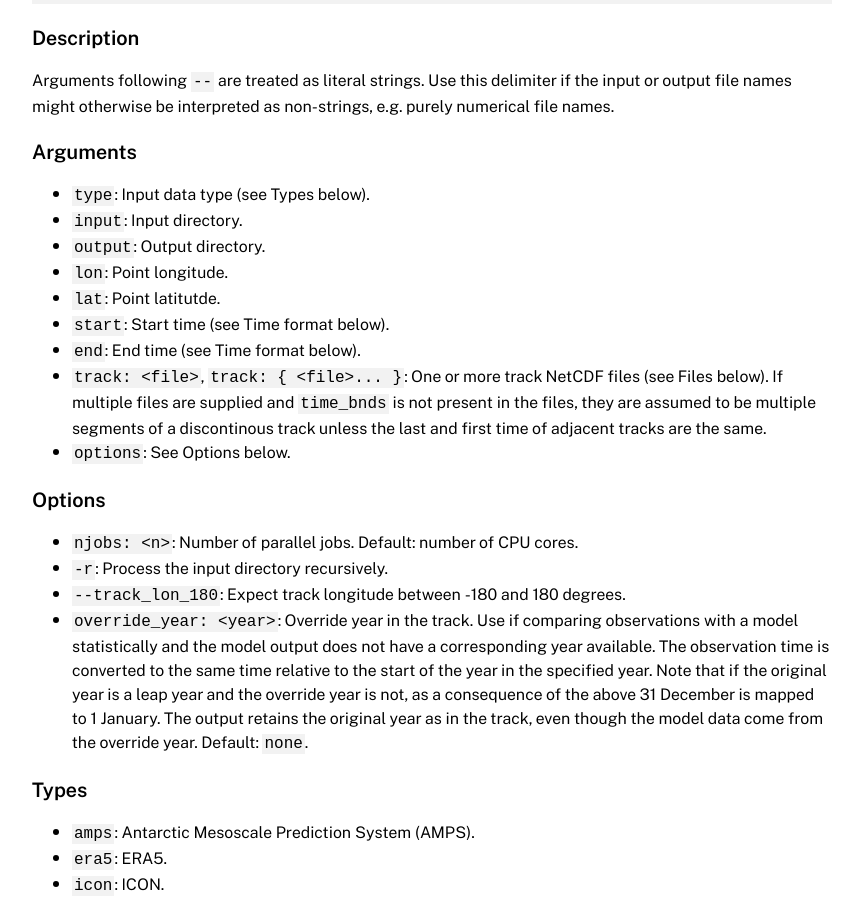
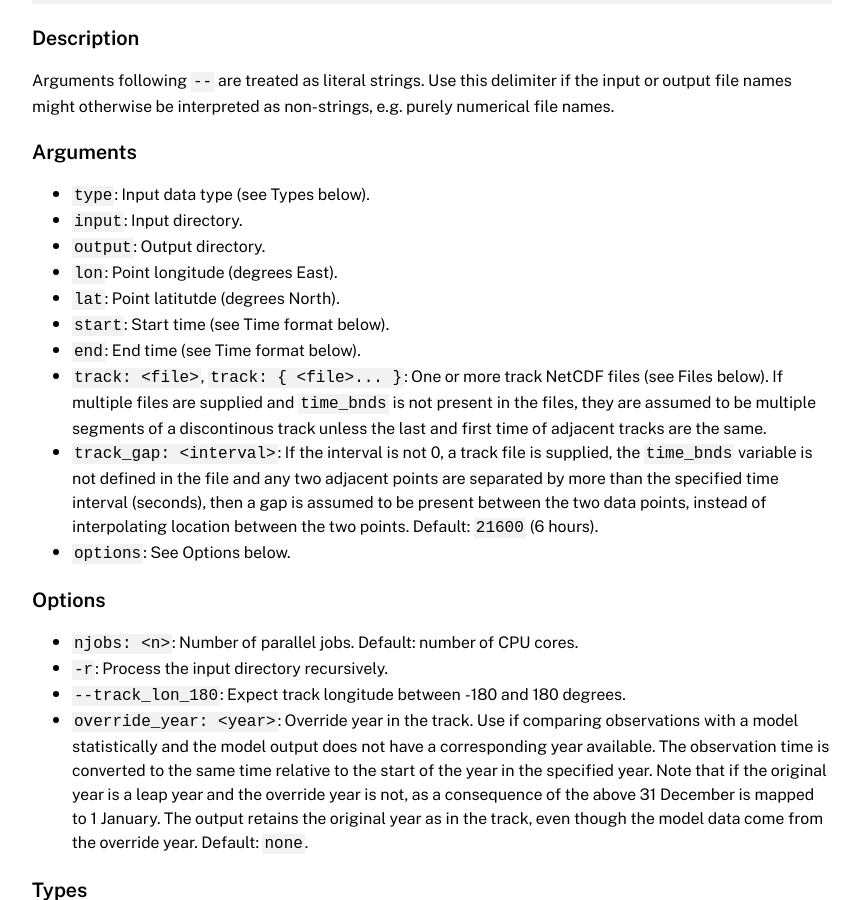
Before and after one commit to alcf-lidar/alcf, a Jekyll site: the page built from docs/documentation/cli/cmd_model.md, in a window 1280 px wide and 900 px high, scrolled down 546 px. Shown: the whole window, without its empty margins (208-1071 px from the left). Built offline with Jekyll 4.4.1, drawn with Linux system fonts in a browser that asks for light colours.

Commit message:
Update documentation

```diff
--- a/docs/_includes/cmd_model.md
+++ b/docs/_includes/cmd_model.md
@@ -20,11 +20,12 @@ Arguments
 - `type`: Input data type (see Types below).
 - `input`: Input directory.
 - `output`: Output directory.
-- `lon`: Point longitude.
-- `lat`: Point latitutde.
+- `lon`: Point longitude (degrees East).
+- `lat`: Point latitutde (degrees North).
 - `start`: Start time (see Time format below).
 - `end`: End time (see Time format below).
 - `track: <file>`, `track: { <file>... }`: One or more track NetCDF files (see Files below). If multiple files are supplied and `time_bnds` is not present in the files, they are assumed to be multiple segments of a discontinous track unless the last and first time of adjacent tracks are the same.
+- `track_gap: <interval>`: If the interval is not 0, a track file is supplied, the `time_bnds` variable is not defined in the file and any two adjacent points are separated by more than the specified time interval (seconds), then a gap is assumed to be present between the two data points, instead of interpolating location between the two points. Default: `21600` (6 hours).
 - `options`: See Options below.
 
 Options
```
Also changed, not shown: 10 other files.
